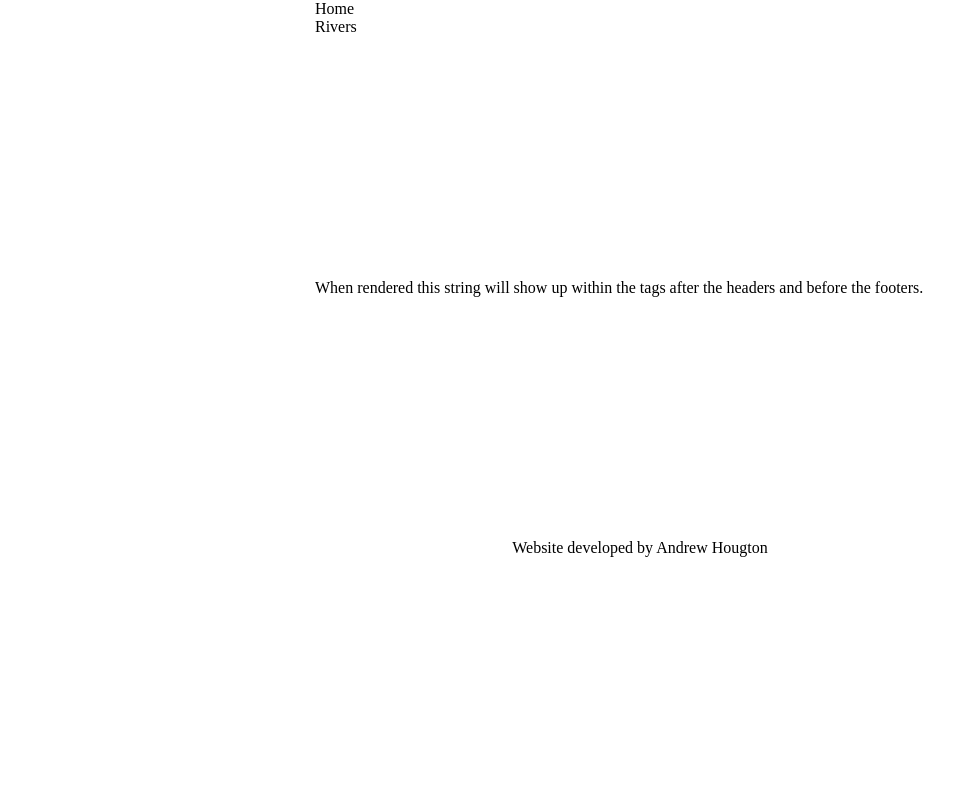
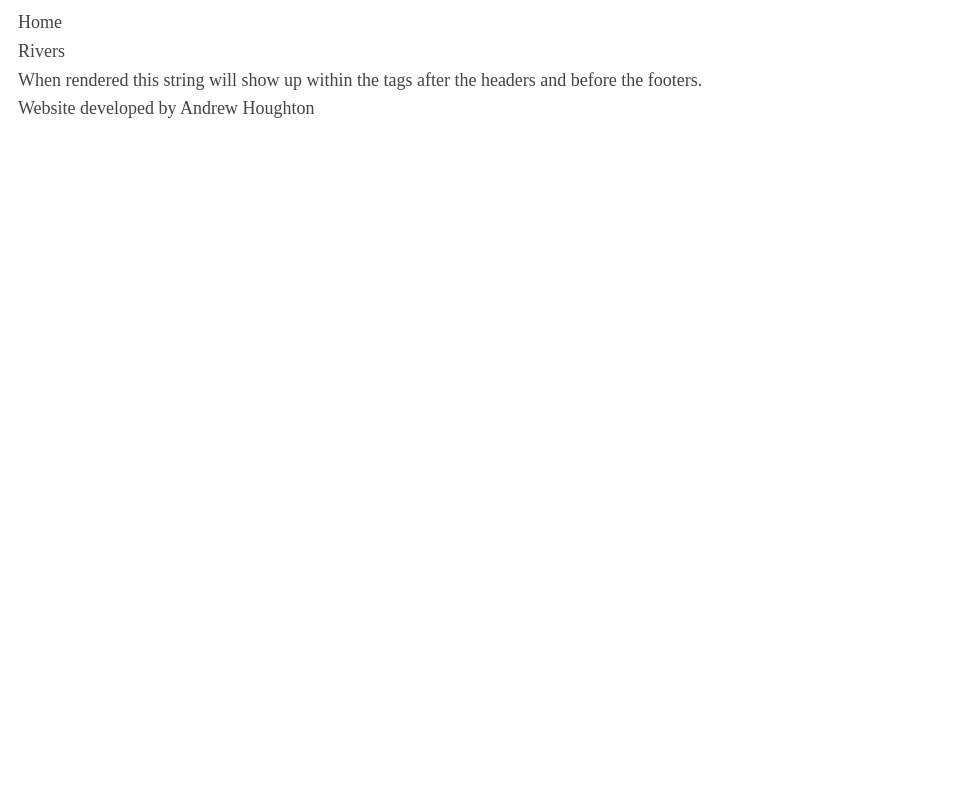
Before and after one commit to ahou8288/river_predict, a Django app: template my_wiki/rivers/templates/home.html in a window 1280 px wide. Shown: the whole page, without its empty margins (0-968 px from the left). Run offline with Django 3.2, Linux system fonts and the light colour scheme; the template is opened without the code that fills it, so the values that code supplies are empty.

Commit message:
Messing with css grid for page template

```diff
--- a/my_wiki/rivers/static/rivers/css/base.css
+++ b/my_wiki/rivers/static/rivers/css/base.css
@@ -1,27 +1,10 @@
-.sitegrid {
-  display: grid;
-  grid-template-areas: "hd"
-                       "cb"
-                       "foot";
-  max-width: 650px;
-  margin:auto;
-  padding:0 10px
+
+body{
+  /*margin:40px auto;*/
+  /*max-width:650px;*/
+  line-height:1.6;
+  font-size:18px;
+  color:#444;
+  padding:0 10px;
 }
-
-body {
-  padding: 0;
-  margin: 0;
-}
-
-.content_block{
-  .grid-area: cb;
-}
-
-.header {
-  .grid-area: hd;
-}
-
-.foot {
-  .grid-area: foot;
-  text-align: center
-}
+h1,h2,h3{line-height:1.2}
--- a/my_wiki/rivers/templates/base_page.html
+++ b/my_wiki/rivers/templates/base_page.html
@@ -3,17 +3,17 @@
         {% load static %}
         <link rel="stylesheet" type="text/css" href="{% static 'rivers/css/base.css' %}" />
     </head>
-    <body class="sitegrid">
-        <header class="header">
-            <div class="home">Home</div>
-            <div class="rivers">Rivers</div>
+    <body>
+        <header>
+            <div id="hm">Home</div>
+            <div id="rv">Rivers</div>
         </header>
-        <div class="content_block">
+        <div id="cb">
             {% block content %}
             {% endblock %}
         </div>
-        <footer class="foot">
-            Website developed by Andrew Hougton
+        <footer>
+            Website developed by Andrew Houghton
         </footer>
     </body>
 </html>
```
